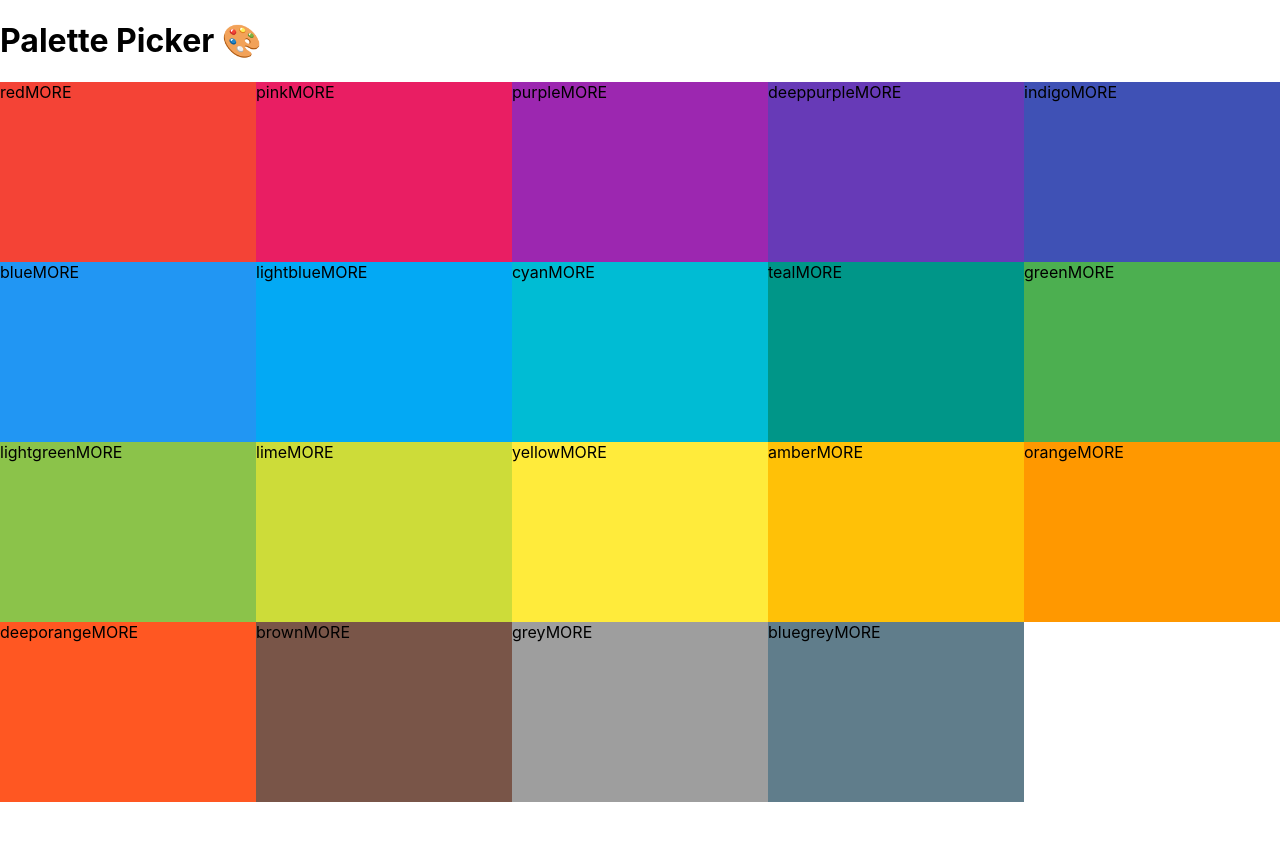
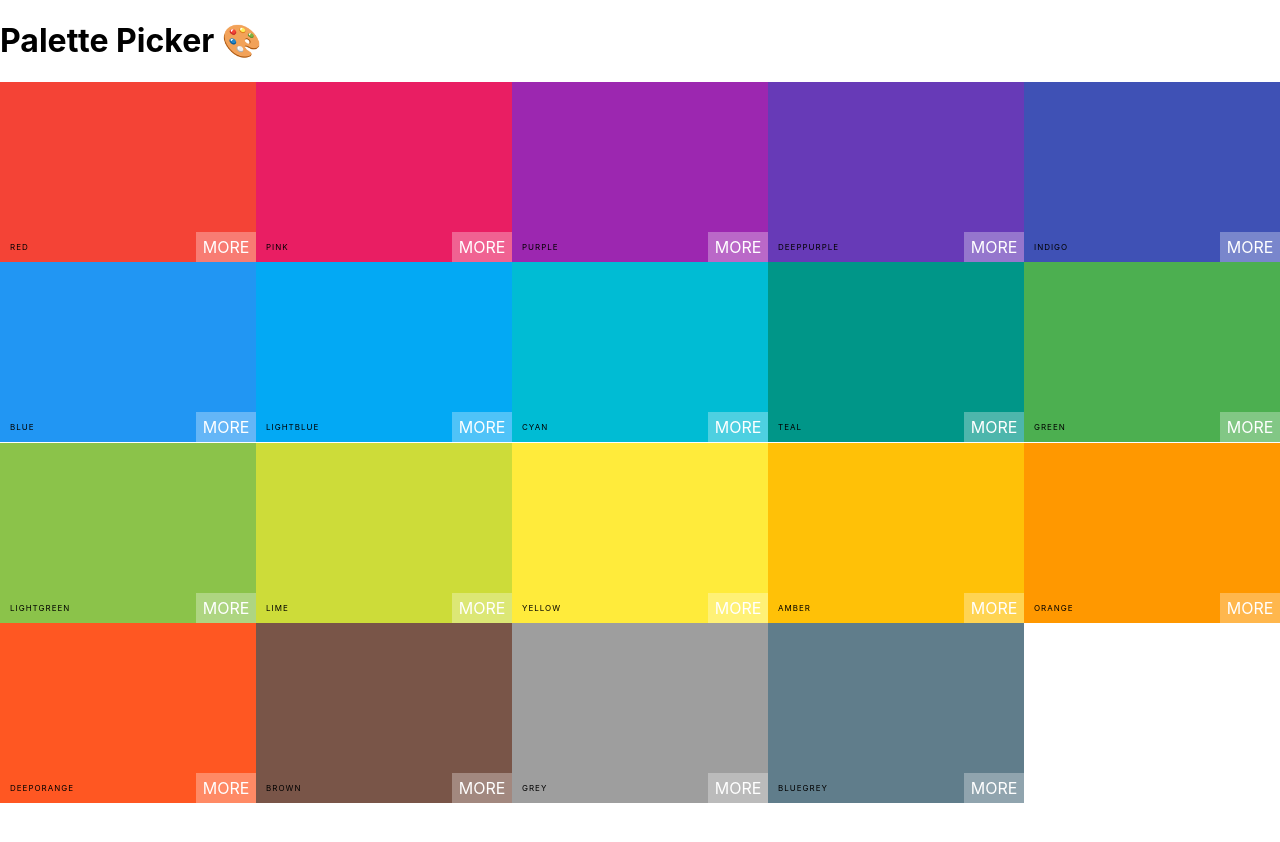
Before and after one commit to josephgattuso/palette-picker, a React (Create React App) app: page / in a window 1280 px wide. Shown: the top 842 px of the page. Built offline with nearby package versions, Linux system fonts and the light colour scheme.

Commit message:
style: update colorbox

```diff
--- a/src/ColorBox.css
+++ b/src/ColorBox.css
@@ -5,4 +5,55 @@
   display: inline-block;
   position: relative;
   cursor: pointer;
+  margin-bottom: -3.5px;
 }
+
+.copy-button {
+  width: 100px;
+  height: 30px;
+  position: absolute;
+  display: inline-block;
+  top: 50%;
+  left: 50%;
+  margin-left: -50px;
+  margin-top: -15px;
+  line-height: 30px;
+  text-align: center;
+  background: rgba(255, 255, 255, 0.3);
+  outline: none;
+  font-size: 1rem;
+  color: #fff;
+  text-transform: uppercase;
+  border: none;
+  opacity: 0;
+}
+
+.ColorBox:hover .copy-button {
+  opacity: 1;
+  transition: 0.5s;
+}
+
+.box-content {
+  position: absolute;
+  padding: 10px;
+  width: 100%;
+  left: 0px;
+  bottom: 0px;
+  letter-spacing: 1px;
+  font-size: 0.5rem;
+  text-transform: uppercase;
+  color: #000;
+}
+
+.see-more {
+  background: rgba(255, 255, 255, 0.3);
+  color: #fff;
+  position: absolute;
+  right: 0px;
+  border: none;
+  bottom: 0;
+  width: 60px;
+  line-height: 30px;
+  text-align: center;
+  text-transform: uppercase;
+}
--- a/src/ColorBox.js
+++ b/src/ColorBox.js
@@ -3,10 +3,16 @@
 
 class ColorBox extends Component {
   render() {
+    const { name, background } = this.props;
     return (
-      <div style={{ background: this.props.background }} className='ColorBox'>
-        <span>{this.props.name}</span>
-        <span>MORE</span>
+      <div style={{ background }} className='ColorBox'>
+        <div className="copy-container">
+          <div className="box-content">
+            <span>{name}</span>
+          </div>
+          <button className="copy-button">Copy</button>
+        </div>
+        <span className="see-more">More</span>
       </div>
     );
   };
```
